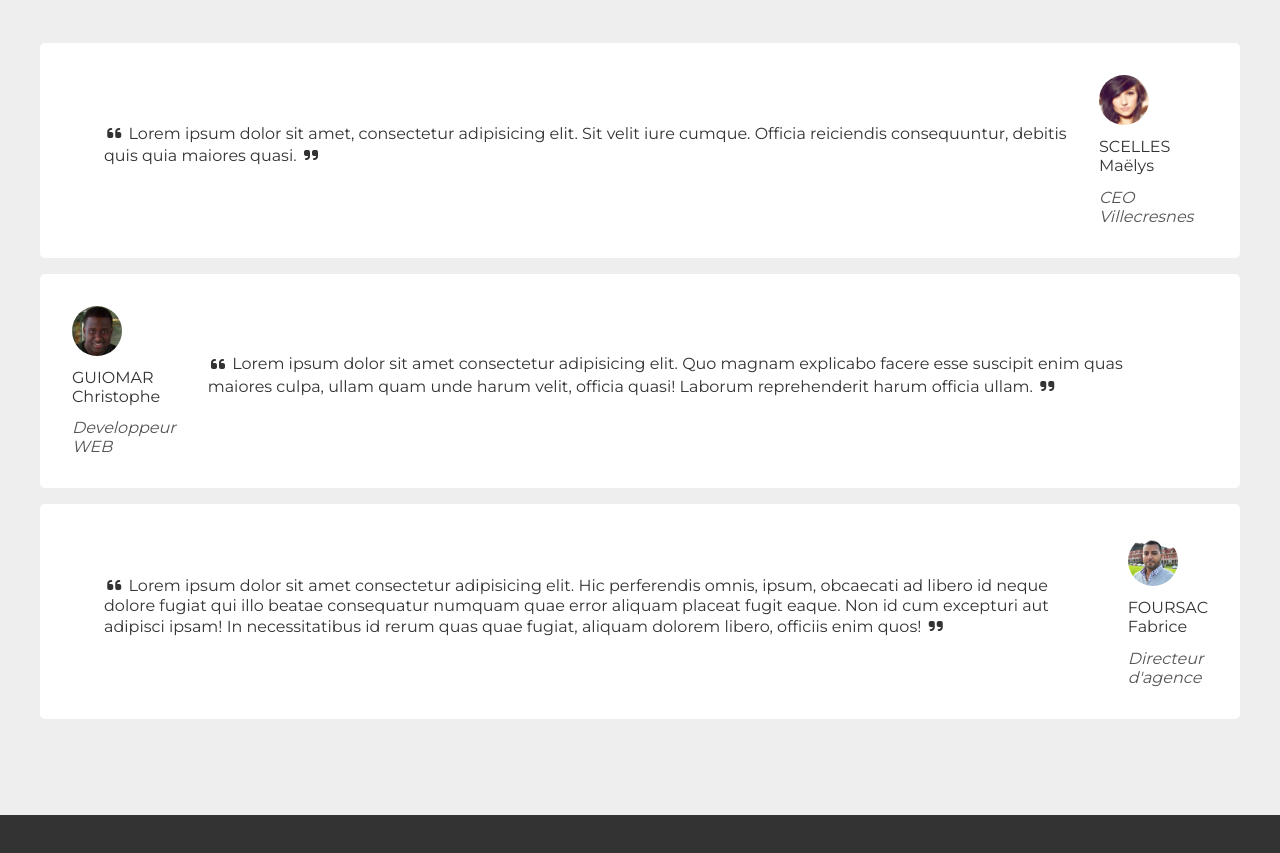
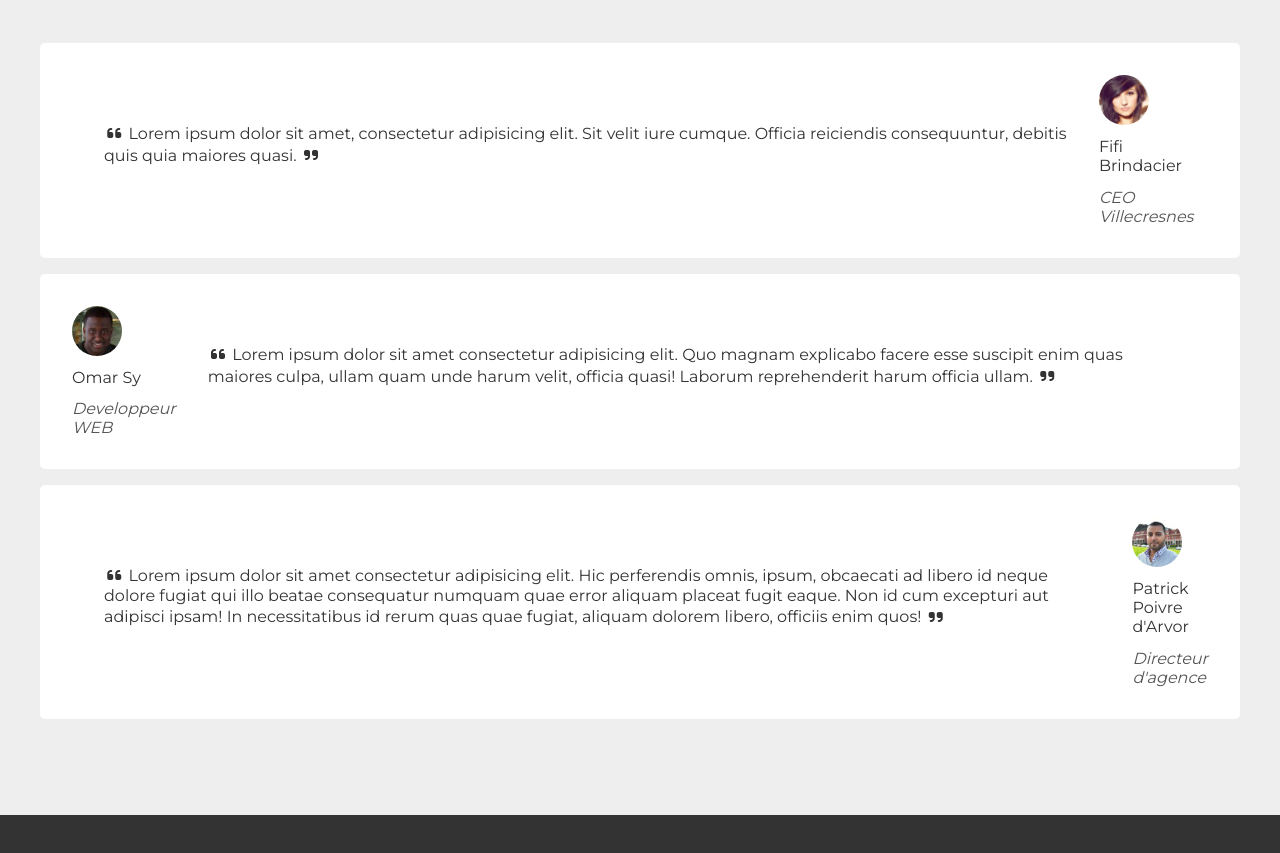
Before and after one commit to EScelles/Agence-Immo, a plain HTML site: page index.html in a window 1280 px wide. Shown: the part 1960-2813 px from the top of the page. Drawn offline with Linux system fonts and the light colour scheme.

Commit message:
modifications noms

```diff
--- a/index.html
+++ b/index.html
@@ -125,14 +125,14 @@
               </div>
               <div class="testimonials-elem-profil">
                 <img src="./img/person-1.jpg" alt="person-1" />
-                <p>SCELLES Maëlys</p>
+                <p>Fifi Brindacier</p>
                 <em>CEO Villecresnes</em>
               </div>
             </div>
             <div class="testimonials-elem testimonials-elem-reverse">
               <div class="testimonials-elem-profil">
                 <img src="./img/person-2.jpg" alt="person-2" />
-                <p>GUIOMAR Christophe</p>
+                <p>Omar Sy</p>
                 <em>Developpeur WEB</em>
               </div>
               <div class="testimonials-elem-text">
@@ -161,7 +161,7 @@
             </div>
             <div class="testimonials-elem-profil">
               <img src="./img/person-3.jpg" alt="person-3" />
-              <p>FOURSAC Fabrice</p>
+              <p>Patrick Poivre d'Arvor</p>
               <em>Directeur d'agence</em>
             </div>
         </div>
```
